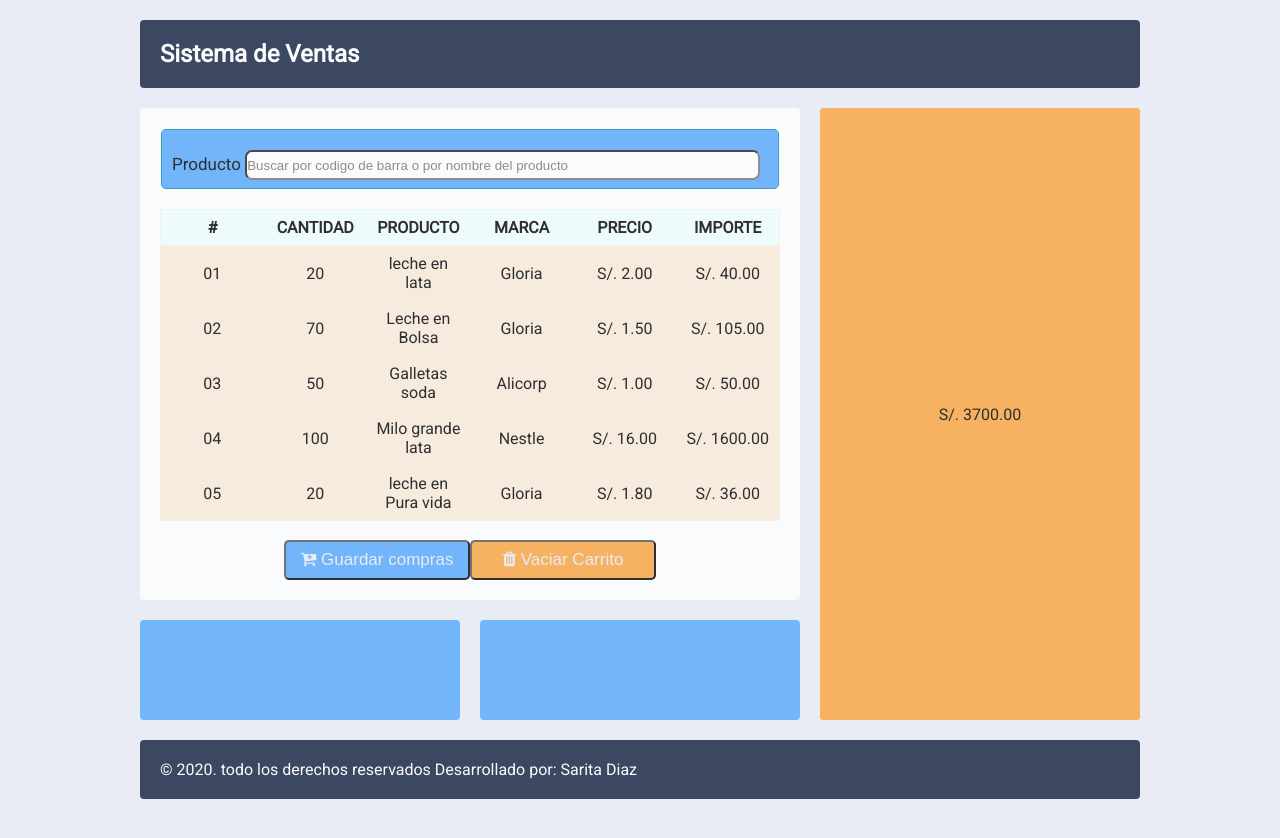
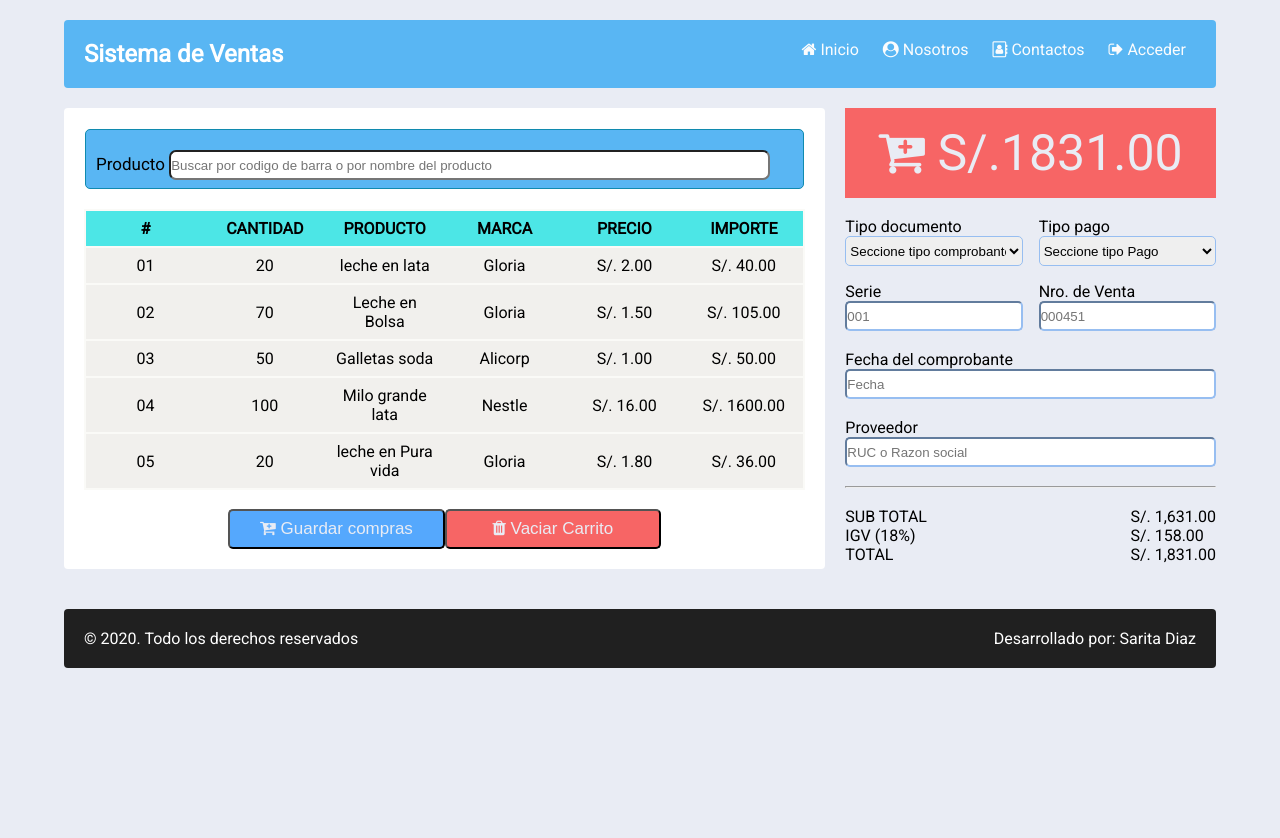
Before and after one commit to sarita-d/sistema-ventas, a plain HTML site: page index.html in a window 1280 px wide. After the commit the page ends 800 px from the top, so only its background shows below. Drawn offline with Linux system fonts and the light colour scheme.

Commit message:
actualizando flex

```diff
--- a/css/form.css
+++ b/css/form.css
@@ -4,69 +4,6 @@
     box-sizing: border-box;
 }
 
-body{
-    background-image: url(/img/fondo.jpg);
-    opacity: 0.8;
-}
-
-nav p{
-    display: inline-block;
-    width: 150px;
-    height: 50px;
-    padding: 15px 10px;
-    text-align: center;
-    color: white;
-    position: relative;
-    font-family: 'Oswald', sans-serif;
-}
-.icon{
-    padding: 5px 150px 105px 15px;
-    color: rgb(103, 117, 110);
-    font-size: 15px;
-    float: right;
-}
-
-
- .banner_cont{
-    width: 100%;
-    height: 300px;
-    margin: 0 auto;
-    background: url(/img/cabecera.png) no-repeat top left;
- }
- .content_nav{
-     width: 100%;
-     height: 50px;
-     margin: 0 auto;
-
- }
- .logo_nav{
-     position: absolute;
-     top: 2em;
-     left: 10em;
-     bottom: 0em;
-     right: 0em;
-     width: 200px;
-     height: 50px;
-     background: url(/img/logo_sarita.png) no-repeat top left;
- }
- .banner_text{
-     position: absolute;
-     margin-top: 5em;
-     margin-left: 30%;
-     text-align: center;
-     color: rgb(225, 225, 238);
- }
- .strong_xl{
-     font-size: 100px;
-     color: rgb(225, 225, 238);
- }
-.container{
-    display: flex;
-    justify-content: center;
-    width: 100%;
-    max-width: 100%;
-    margin: auto;
-}
 .table{
     width: 100%;
     border: 1px solid darkgray;
@@ -82,8 +19,8 @@ nav p{
     margin: 8px 0px;
 }
 .table tr {
-    background-color: antiquewhite;
-    border: 1px solid beige;
+    background-color: rgb(241, 240, 237);
+    border: 2px solid rgb(250, 250, 247);
 }
 .table th, .table td {
     font-size: 16px;
@@ -92,7 +29,7 @@ nav p{
 }
 .table thead th{
     text-transform: uppercase;
-    background-color: azure;
+    background-color: rgb(76, 230, 230);
 }
 .table tbody tr:hover{
     background-color: rgb(150, 146, 146);
--- a/css/style.css
+++ b/css/style.css
@@ -11,7 +11,7 @@ body {
 
 .contenedor {
 	width: 90%;
-	max-width: 1000px;
+	max-width: 1700px;
 	margin: 20px auto;
 	display: grid;
 	grid-gap: 20px;
@@ -35,11 +35,15 @@ body {
 }
 
 .contenedor .header {
-	background: #12203E;
+	background: rgb(89, 182, 243);
 	color: #fff;
 	grid-area: header;
 }
-
+a.nounderline:link{
+	text-decoration:none;
+	color: rgb(251, 252, 253);
+	margin: 10px;
+}
 .contenedor .contenido {
 	grid-area: contenido;
 }
@@ -50,7 +54,7 @@ body {
     padding-left: 10PX;
     height: 60PX;
     font-size: 17px;
-    background-color: #55a8fd;
+    background-color: rgb(89, 182, 243);
 }
 .input-search{
     border-radius: 7px;
@@ -77,19 +81,50 @@ body {
   border-radius: 5px;
 }
 .color-red{
-    background-color: #fAA43D;
+    background-color: rgb(247, 101, 101);
     gap: 10px;
     border-radius: 5px;
   }
+  .sum-total{
+	display: grid;
+	background-color: rgb(247, 101, 101);
+	width: 100%;
+	height: 90px;
+	justify-content: center;
+	align-content: center;
+	color: #E9ECF4;
+	font-size: 50px;
+  }
+  .tipo-doc{
+	  display: grid;
+	  grid-template-columns: repeat(2, 1fr);
+	  justify-content: center;
+	  align-content: center;
+	  gap: 1em;
+  }
+  .input-border{
+	  width: 100%;
+	  height: 30px;
+	  border-radius: 5px;
+	  border-color: rgb(151, 190, 241);
+  }
+
+  .head-sumas-footer{
+	display: flex;
+	grid-template-columns: repeat(2, 1fr);
+	grid-gap: 20px;
+	justify-content: space-between;
+	align-content: space-between;
+  }
 .contenedor .sidebar {
 	grid-column: 3 / 4;
-	background: #fAA43D;
+	background: rgb(247, 101, 101);
 	text-align: center;
 	display: flex;
 	align-items: center;
 	justify-content: center;
-	min-height: 100px;
-	grid-area: sidebar;
+	grid-template-columns: repeat(2, 1fr);
+	min-height: 10px;
 }
 
 .contenedor .widget-1,
@@ -112,7 +147,7 @@ body {
 }
 
 .contenedor .footer {
-	background: #12203E;
+	background: rgb(32, 32, 32);
 	color: #fff;
 	grid-area: footer;
 }
--- a/index.html
+++ b/index.html
@@ -13,7 +13,15 @@
 <body>
 	<div class="contenedor">
 		<header class="header">
-			<h2>Sistema de Ventas</h2>
+            <div class="head-sumas-footer">
+                <div><h2>Sistema de Ventas</h2></div>
+                <div class="menu-header">
+                    <a href="#" class="nounderline"><i class="fa fa-home" aria-hidden="true"></i> Inicio</a>
+                    <a href="#" class="nounderline"><i class="fa fa-user-circle" aria-hidden="true"></i> Nosotros</a>
+                    <a href="#" class="nounderline"><i class="fa fa-address-book-o" aria-hidden="true"></i> Contactos</a>
+                    <a href="#" class="nounderline"><i class="fa fa-sign-out" aria-hidden="true"></i> Acceder</a>
+                </div>
+            </div>
 		</header>
 		<main class="contenido">
             <div class="search"><br>
@@ -79,40 +87,74 @@
                 </table>
             </div><br>
             <div class="btn-option">
-                <button class="grid-item color-blue"><i class="fa fa-cart-plus fa f2x" aria-hidden="true"></i> Guardar compras</button>
+                <button class="grid-item color-blue"><i class="fa fa-cart-plus" aria-hidden="true"></i> Guardar compras</button>
                 <button class="grid-item color-red"><i class="fa fa-trash" aria-hidden="true"></i> Vaciar Carrito</button>
             </div>
 
         </main>
-        <aside class="sidebar">
+        <aside class="">
+            <div class="sum-total">
+                <div> <i class="fa fa-cart-plus" aria-hidden="true"></i> S/.1831.00</div>
+            </div><br>
+            <div class="tipo-doc">
                 <div>
-                <p>S/. 3700.00</p>
-            </div>
-		</aside><br>
-		<aside class="sidebar">
-            <div>
-                <p>S/. 3700.00</p>
+                    <label for="">Tipo documento</label><br>
+                    <select name="select" class="input-border">
+                        <option value="value0" selected>Seccione tipo comprobante</option>
+                        <option value="value1">Factura</option>
+                        <option value="value2">Boleta</option>
+                        <option value="value3">Nota Credito</option>
+                        <option value="value4">Nota Credito</option>
+                      </select>
                 </div>
                 <div>
-
+                    <label for="">Tipo pago</label><br>
+                    <select name="select" class="input-border">
+                        <option value="value0" selected>Seccione tipo Pago</option>
+                        <option value="value1">Contado</option>
+                        <option value="value2">Credito</option>
+                      </select>
                 </div>
                 <div>
-
+                    <label for="">Serie</label><br>
+                    <input type="text" placeholder="001" class="input-border">
                 </div>
                 <div>
-
+                    <label for="">Nro. de Venta</label><br>
+                    <input type="text" placeholder="000451" class="input-border">
                 </div>
-			<h3></h3>
+            </div><br>
+            <div class="serie-nro">
+                <div>
+                    <label for=""> Fecha del comprobante</label><br>
+                    <input type="text" placeholder="Fecha" class="input-border">
+                </div><br>
+                <div>
+                    <label for="">Proveedor</label><br>
+                    <input type="text" placeholder="RUC o Razon social" class="input-border">
+                </div>
+            </div><br>
+            <div>
+                <hr><br>
+                <div class="head-sumas-footer">
+                    <div>
+                        <label for="">SUB TOTAL</label><br>
+                        <label for="">IGV (18%)</label><br>
+                        <label for="">TOTAL</label>
+                    </div>
+                    <div>
+                        <label for="">S/. 1,631.00</label><br>
+                        <label for="">S/. 158.00</label><br>
+                        <label for="">S/. 1,831.00</label>
+                    </div>
+                </div>
+            </div>
         </aside>
-		<div class="widget-1">
-			<h3></h3>
+		<footer class="footer">
+            <div class="head-sumas-footer">
+                <div><p>&copy; 2020. Todo los derechos reservados</p></div>
+                <div><p>Desarrollado por: Sarita Diaz</p></div>
             </div>
-		<div class="widget-2">
-			<h3></h3>
-		</div>
-		<footer class="footer">
-            <p>&copy; 2020. todo los derechos reservados  Desarrollado por: Sarita Diaz</p>
-			<h3></h3>
 		</footer>
 	</div>
 </body>
```
Lines whose indentation alone changed are shown as unchanged.
